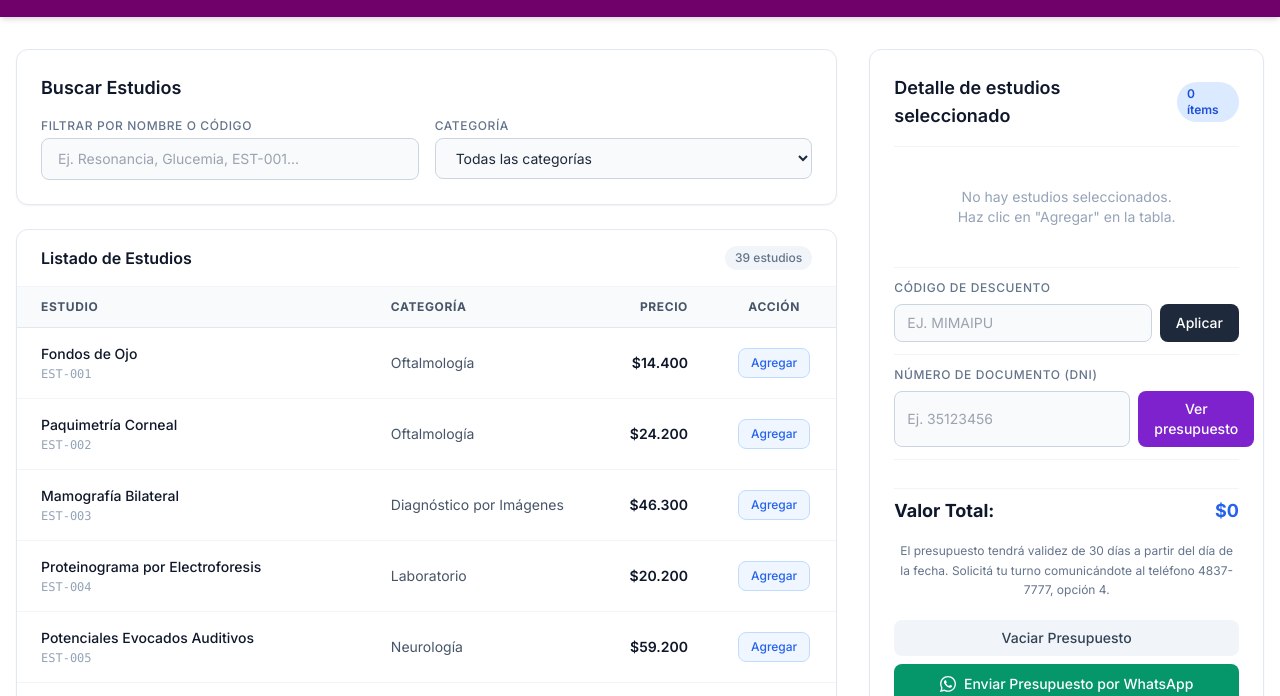
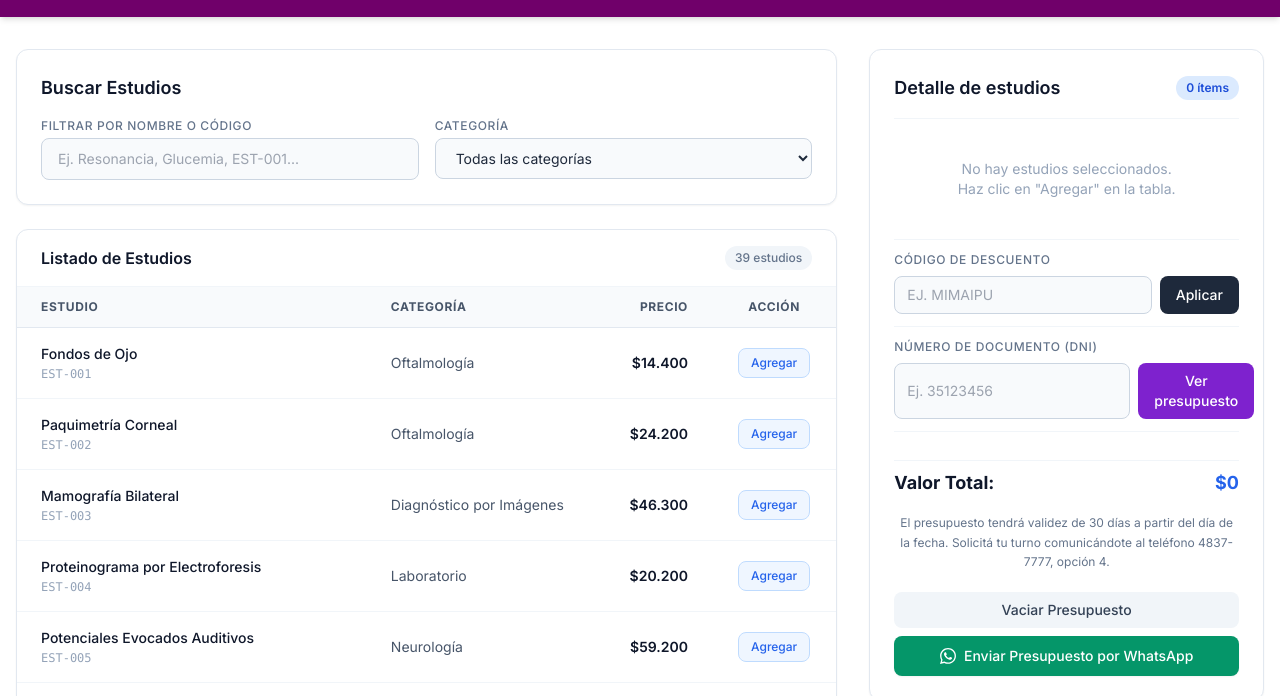
Before and after one commit to lucasmarcor/presupuestosdm, a plain HTML site: page index.html in a window 1280 px wide. Shown: the part 79-775 px from the top of the page. Drawn offline with nearby package versions, Linux system fonts and the light colour scheme.

Commit message:
Update index.html

```diff
--- a/index.html
+++ b/index.html
@@ -74,7 +74,7 @@
         <div class="space-y-6">
             <div class="bg-white p-6 rounded-xl shadow-sm border border-slate-200 sticky top-6">
                 <div class="flex justify-between items-center pb-4 border-b border-slate-100">
-                    <h2 class="text-lg font-semibold text-slate-900">Detalle de estudios seleccionado</h2>
+                    <h2 class="text-lg font-semibold text-slate-900">Detalle de estudios</h2>
                     <span id="cartCountBadge" class="bg-blue-100 text-blue-700 font-semibold text-xs px-2.5 py-1 rounded-full">0 ítems</span>
                 </div>
 
```
